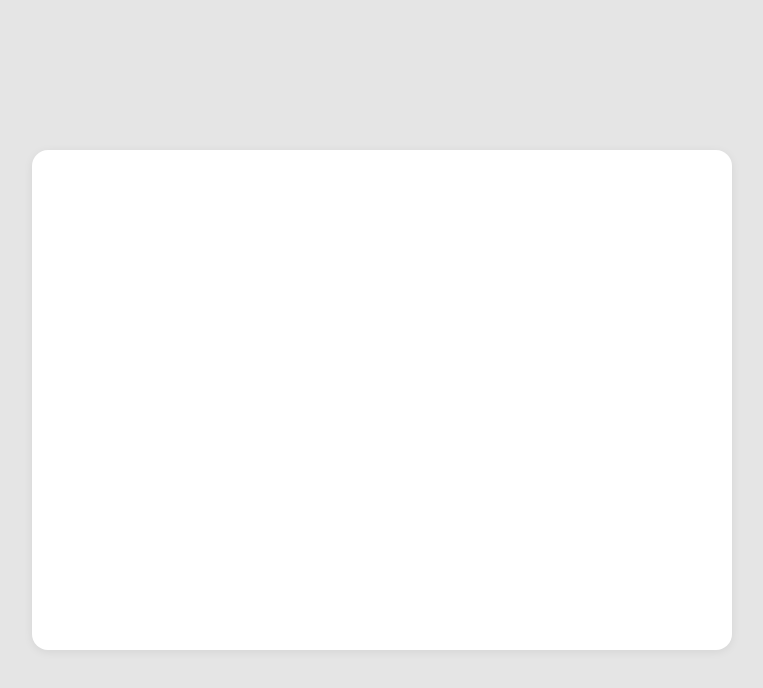
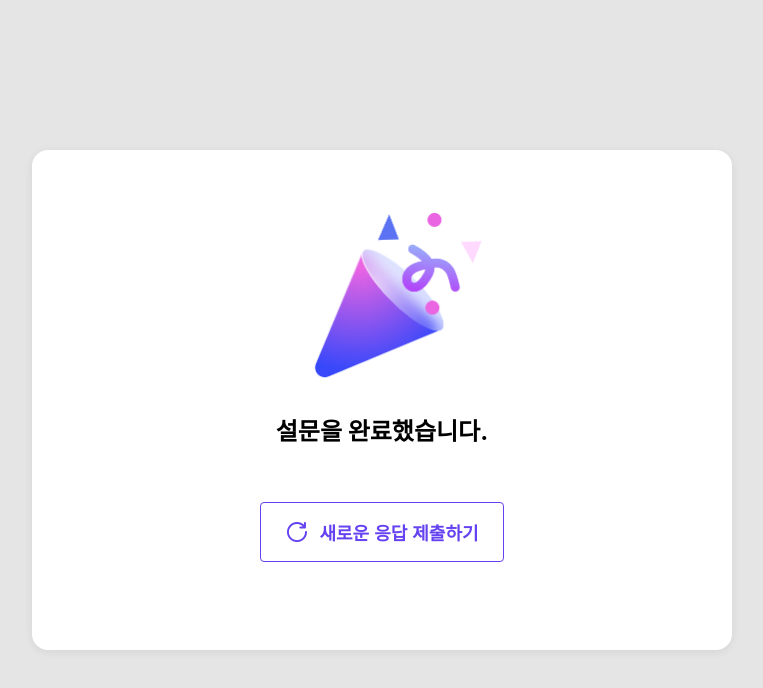
Before and after one commit to anewpotato/survey-pie, a React (Create React App) app: page /done/1 in a window 1280 px wide. Before the commit this address had no page. Shown: the top 688 px of the page, without its empty margins (258-1021 px from the left). Built offline with nearby package versions, Linux system fonts and the light colour scheme.

Commit message:
feature: 응답 완료 페이지 추가.

```diff
--- a/src/App.js
+++ b/src/App.js
@@ -9,7 +9,7 @@
     <AppWrapper>
       <Box>
         <Routes>
-          <Route path="/done" element={<CompletionPage />} />
+          <Route path="/done/:surveyId" element={<CompletionPage />} />
           <Route path="/survey/:surveyId" element={<SurveyPage />}>
             <Route path=":step" element={<SurveyPage />} />
           </Route>
--- a/src/components/ActionButtons/index.jsx
+++ b/src/components/ActionButtons/index.jsx
@@ -1,3 +1,4 @@
+import { useState } from 'react';
 import { useNavigate } from 'react-router-dom';
 import { useRecoilValue } from 'recoil';
 import styled from 'styled-components';
@@ -16,6 +17,8 @@
 
   const answers = useAnswers();
 
+  const [isPosting, setIsPosting] = useState(false);
+
   const isLast = questionsLength - 1 === step;
   const navigate = useNavigate();
 
@@ -23,7 +26,7 @@
     <ActionButtonsWrapper>
       {step === 0 || (
         <Button
-          type="TERTIARY"
+          type="SECONDARY"
           onClick={() => {
             navigate(`${step - 1}`);
           }}
@@ -35,11 +38,21 @@
         <Button
           type="PRIMARY"
           onClick={() => {
-            postAnswers(surveyId, answers);
-            navigate('/done');
+            setIsPosting(true);
+            postAnswers(surveyId, answers)
+              .then(() => {
+                navigate(`/done/${surveyId}`);
+              })
+              .catch((error) => {
+                alert('에러가 발생했습니다. 다시 시도해주세요.');
+              })
+              .finally(() => {
+                setIsPosting(true);
+              });
           }}
+          disabled={isPosting}
         >
-          제출
+          {isPosting ? '제출 중입니다..' : '제출'}
         </Button>
       ) : (
         <Button
--- a/src/pages/CompletionPage/index.jsx
+++ b/src/pages/CompletionPage/index.jsx
@@ -1,4 +1,46 @@
+import { useNavigate } from 'react-router-dom';
+import styled from 'styled-components';
+
+import congrats from '../../assets/cograts.png';
+import reload from '../../assets/reload.png';
+import Button from '../../components/Button';
+import useSurveyId from '../../hooks/useSurveyId';
+
 export default function CompletionPage() {
-  const test = 'aa';
-  return <div>{test}</div>;
+  const surveyId = useSurveyId();
+
+  const navigate = useNavigate();
+  return (
+    <CompletionPageWrapper>
+      <img src={congrats} alt="" width="209" height="204" />
+      <MidText>설문을 완료했습니다.</MidText>
+      <ReloadButton
+        type="TERTIARY"
+        onClick={() => {
+          navigate(`/survey/${surveyId}/0`);
+        }}
+      >
+        <img src={reload} alt="" width="24" height="24" /> 새로운 응답 제출하기
+      </ReloadButton>
+    </CompletionPageWrapper>
+  );
 }
+
+const CompletionPageWrapper = styled.div`
+  width: 100%;
+  text-align: center;
+`;
+
+const MidText = styled.div`
+  font-weight: bold;
+  font-size: 24px;
+  line-height: 28px;
+  maring-top: 16px;
+  margin-bottom: 56px;
+`;
+
+const ReloadButton = styled(Button)`
+  display: inline-flex;
+  align-items: center;
+  gap: 10px;
+`;
--- a/src/services/postAnswers.js
+++ b/src/services/postAnswers.js
@@ -1,7 +1,7 @@
 import mainApi from './apis/mainApi';
 
 function postAnswers(surveyId, data) {
-  mainApi.post('/answers', { surveyId, data });
+  return mainApi.post('/answers', { surveyId, data });
 }
 
 export default postAnswers;
```
Also changed, not shown: src/assets/cograts.png (added), src/assets/reload.png (added).
